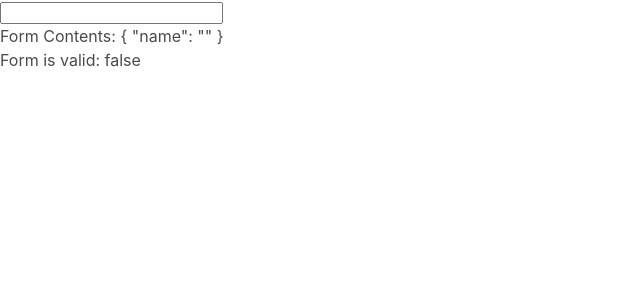
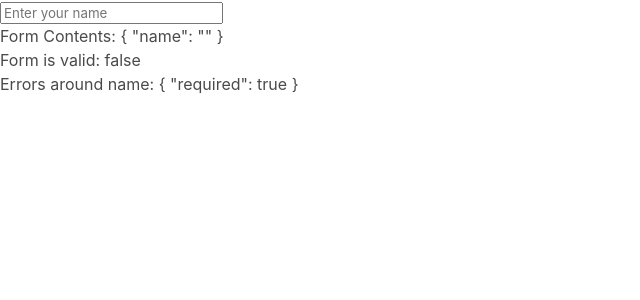
Before and after one commit to Seborider/creditcard, an Angular app: page / in a window 1280 px wide. Shown: the top 300 px of the page, without its empty margins (0-640 px from the left). Built offline with nearby package versions, Linux system fonts and the light colour scheme.

Commit message:
🎨 Add validation logic

```diff
--- a/src/app/card-form/card-form.component.html
+++ b/src/app/card-form/card-form.component.html
@@ -1,6 +1,22 @@
-<form [formGroup]="cardForm">
-    <input formControlName="name">
-
+<form [formGroup]="cardForm" >
+    <input placeholder="Enter your name" formControlName="name">
+    <ng-container
+    *ngIf="
+        cardForm.controls.name.touched &&
+        cardForm.controls.name.dirty &&
+        cardForm.controls.name.errors"
+    >
+        <div *ngIf="cardForm.controls.name.errors.required">
+            Value is required.
+        </div>
+        <div *ngIf="cardForm.controls.name.errors.minlength">
+            Value you entered is
+            {{ cardForm.controls.name.errors.minlength.actualLength }}
+            characters long, but it must be at least
+            {{ cardForm.controls.name.errors.minlength.requiredLength }}
+            characters.
+        </div>
+    </ng-container>
 </form>
 
 <div>
@@ -11,3 +27,7 @@
     Form is valid:
     {{cardForm.valid}}
 </div>
+<div>
+    Errors around name:
+    {{cardForm.controls.name.errors | json}}
+</div>
--- a/src/app/card-form/card-form.component.ts
+++ b/src/app/card-form/card-form.component.ts
@@ -13,7 +13,10 @@ export class CardFormComponent implements OnInit {
     ])
   })
 
-  constructor() { }
+  constructor() {
+    console.log(this.cardForm.get('name'));
+
+   }
 
   ngOnInit(): void {
   }
```
